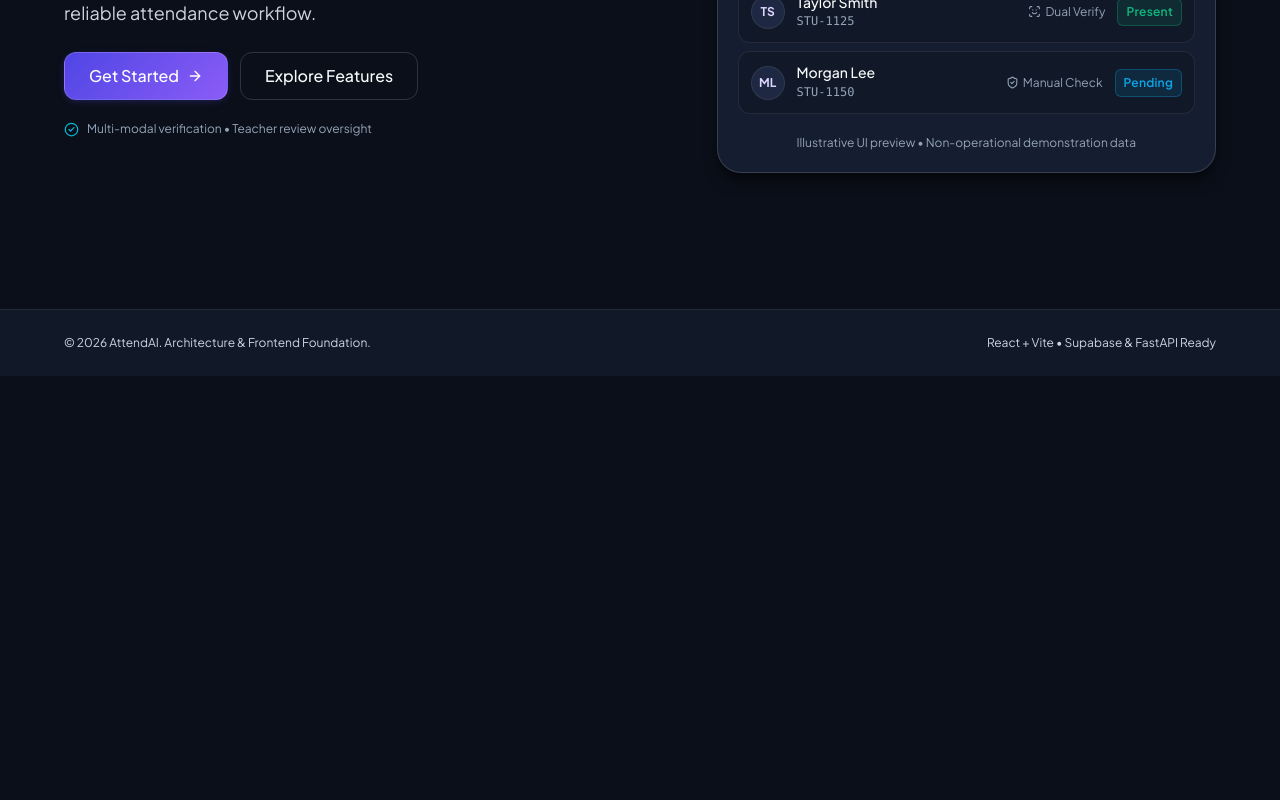
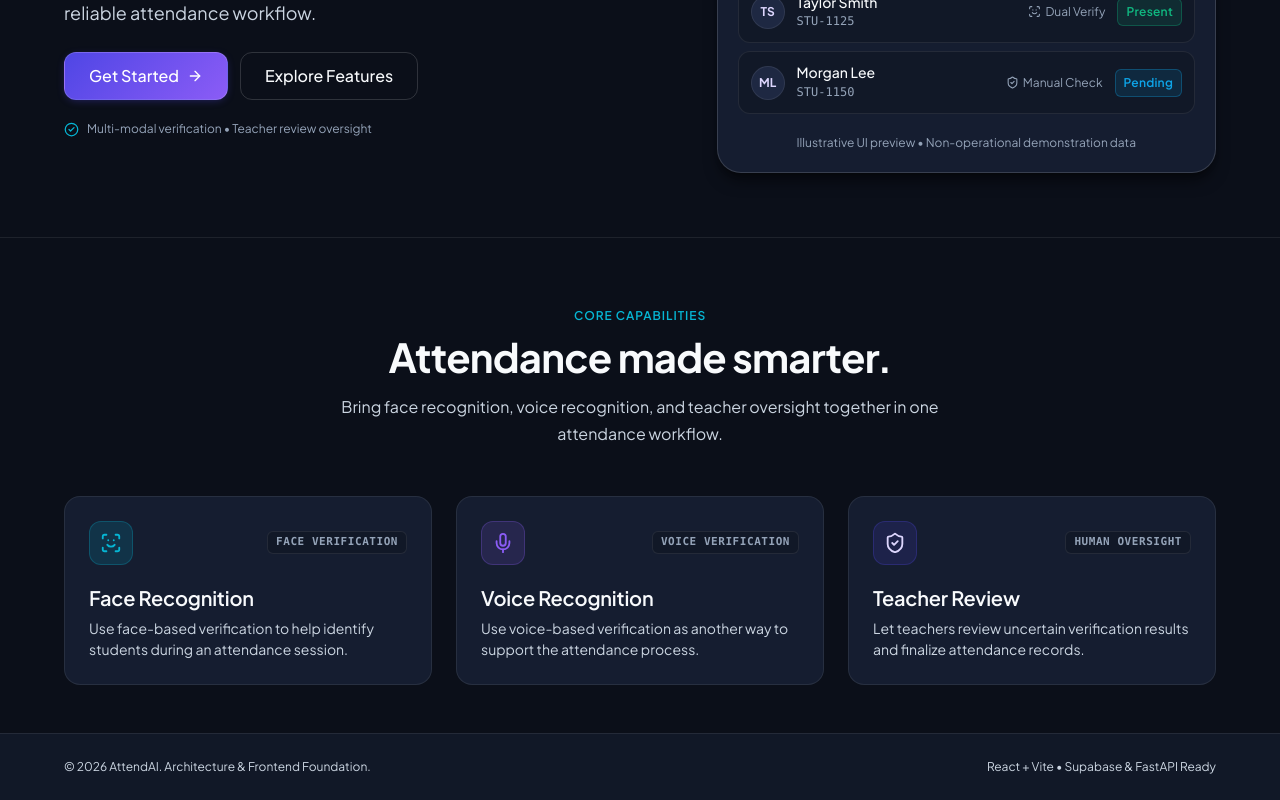
Before and after one commit to amol112225/AI-Attendance, a React (Vite) app in the folder frontend/: page / in a window 1280 px wide. Shown: the part 424-1224 px from the top of the page. Before the commit the page ends 800 px from the top, so only its background shows below. Built offline with nearby package versions, Linux system fonts and the light colour scheme.

Commit message:
add AttendAI homepage features section

```diff
--- /dev/null
+++ b/frontend/src/components/home/FeaturesSection.css
@@ -0,0 +1,160 @@
+/**
+ * AttendAI Features Section Styles
+ * Milestone 4: Homepage Features Section
+ */
+
+.features-section {
+  padding-top: var(--space-12);
+  padding-bottom: var(--space-16);
+  border-top: 1px solid var(--color-border-subtle);
+  position: relative;
+}
+
+@media (min-width: 768px) {
+  .features-section {
+    padding-top: var(--space-16);
+    padding-bottom: var(--space-20);
+  }
+}
+
+/* Section Header */
+.features-section__header {
+  text-align: center;
+  max-width: 680px;
+  margin: 0 auto var(--space-10);
+}
+
+@media (min-width: 768px) {
+  .features-section__header {
+    margin-bottom: var(--space-12);
+  }
+}
+
+.features-section__eyebrow {
+  display: inline-block;
+  font-size: var(--font-size-xs);
+  font-weight: var(--font-weight-semibold);
+  letter-spacing: 0.08em;
+  text-transform: uppercase;
+  color: var(--color-brand-cyan);
+  margin-bottom: var(--space-2);
+}
+
+.features-section__title {
+  font-size: clamp(1.875rem, 3.5vw, 2.5rem);
+  font-weight: var(--font-weight-bold);
+  line-height: 1.2;
+  letter-spacing: -0.02em;
+  color: var(--color-text-primary);
+  margin-bottom: var(--space-3);
+}
+
+.features-section__description {
+  font-size: var(--font-size-md);
+  line-height: var(--line-height-relaxed);
+  color: var(--color-text-secondary);
+  max-width: 600px;
+  margin: 0 auto;
+}
+
+/* Features Grid */
+.features-grid {
+  display: grid;
+  grid-template-columns: 1fr;
+  gap: var(--space-5);
+  max-width: 540px;
+  margin: 0 auto;
+}
+
+@media (min-width: 768px) {
+  .features-grid {
+    grid-template-columns: repeat(3, 1fr);
+    max-width: none;
+    gap: var(--space-6);
+  }
+}
+
+/* Feature Card */
+.feature-card {
+  background-color: var(--color-bg-surface);
+  border: 1px solid var(--color-border-subtle);
+  border-radius: var(--radius-xl);
+  padding: var(--space-6);
+  display: flex;
+  flex-direction: column;
+  transition: border-color var(--transition-fast), transform var(--transition-fast), box-shadow var(--transition-fast);
+}
+
+.feature-card:hover {
+  border-color: var(--color-border-default);
+  box-shadow: var(--shadow-md);
+  transform: translateY(-2px);
+}
+
+@media (prefers-reduced-motion: reduce) {
+  .feature-card:hover {
+    transform: none;
+  }
+}
+
+.feature-card__top {
+  display: flex;
+  align-items: center;
+  justify-content: space-between;
+  margin-bottom: var(--space-5);
+}
+
+.feature-card__icon-wrap {
+  display: flex;
+  align-items: center;
+  justify-content: center;
+  width: 44px;
+  height: 44px;
+  border-radius: var(--radius-lg);
+  border: 1px solid transparent;
+}
+
+.feature-card__icon-wrap--cyan {
+  background-color: var(--color-brand-cyan-subtle);
+  color: var(--color-brand-cyan);
+  border-color: rgba(6, 182, 212, 0.25);
+}
+
+.feature-card__icon-wrap--violet {
+  background-color: var(--color-brand-violet-subtle);
+  color: var(--color-brand-violet);
+  border-color: rgba(139, 92, 246, 0.25);
+}
+
+.feature-card__icon-wrap--indigo {
+  background-color: var(--color-brand-primary-subtle);
+  color: var(--color-text-lavender);
+  border-color: rgba(79, 70, 229, 0.25);
+}
+
+.feature-card__badge {
+  font-family: var(--font-family-mono);
+  font-size: 0.6875rem;
+  font-weight: var(--font-weight-semibold);
+  letter-spacing: 0.05em;
+  padding: 2px var(--space-2);
+  border-radius: var(--radius-sm);
+  background-color: var(--color-bg-elevated);
+  border: 1px solid var(--color-border-subtle);
+  color: var(--color-text-muted);
+}
+
+.feature-card__title {
+  font-size: var(--font-size-xl);
+  font-weight: var(--font-weight-semibold);
+  color: var(--color-text-primary);
+  margin-bottom: var(--space-2);
+  letter-spacing: -0.01em;
+}
+
+.feature-card__description {
+  font-size: var(--font-size-sm);
+  color: var(--color-text-secondary);
+  line-height: var(--line-height-normal);
+  flex-grow: 1;
+}
--- /dev/null
+++ b/frontend/src/components/home/FeaturesSection.jsx
@@ -0,0 +1,80 @@
+/**
+ * AttendAI Features Section Component
+ * Milestone 4: Homepage Features Section
+ *
+ * Highlights the three core capabilities: Face Recognition, Voice Recognition, and Teacher Review.
+ */
+
+import React from 'react';
+import { ScanFace, Mic, ShieldCheck } from 'lucide-react';
+import { Container } from '../common/Container';
+import './FeaturesSection.css';
+
+const FEATURES_DATA = [
+  {
+    id: 'face-recognition',
+    title: 'Face Recognition',
+    label: 'FACE VERIFICATION',
+    description: 'Use face-based verification to help identify students during an attendance session.',
+    icon: ScanFace,
+    themeClass: 'feature-card__icon-wrap--cyan',
+  },
+  {
+    id: 'voice-recognition',
+    title: 'Voice Recognition',
+    label: 'VOICE VERIFICATION',
+    description: 'Use voice-based verification as another way to support the attendance process.',
+    icon: Mic,
+    themeClass: 'feature-card__icon-wrap--violet',
+  },
+  {
+    id: 'teacher-review',
+    title: 'Teacher Review',
+    label: 'HUMAN OVERSIGHT',
+    description: 'Let teachers review uncertain verification results and finalize attendance records.',
+    icon: ShieldCheck,
+    themeClass: 'feature-card__icon-wrap--indigo',
+  },
+];
+
+export function FeaturesSection() {
+  return (
+    <section id="features" className="features-section" aria-labelledby="features-heading">
+      <Container size="xl">
+        <div className="features-section__header">
+          <span className="features-section__eyebrow">CORE CAPABILITIES</span>
+          <h2 id="features-heading" className="features-section__title">
+            Attendance made smarter.
+          </h2>
+          <p className="features-section__description">
+            Bring face recognition, voice recognition, and teacher oversight together in one attendance workflow.
+          </p>
+        </div>
+
+        <div className="features-grid" role="list">
+          {FEATURES_DATA.map((feature) => {
+            const IconComponent = feature.icon;
+            return (
+              <article key={feature.id} className="feature-card" role="listitem">
+                <div className="feature-card__top">
+                  <div
+                    className={`feature-card__icon-wrap ${feature.themeClass}`}
+                    aria-hidden="true"
+                  >
+                    <IconComponent size={22} />
+                  </div>
+                  <span className="feature-card__badge">{feature.label}</span>
+                </div>
+
+                <h3 className="feature-card__title">{feature.title}</h3>
+                <p className="feature-card__description">{feature.description}</p>
+              </article>
+            );
+          })}
+        </div>
+      </Container>
+    </section>
+  );
+}
+
+export default FeaturesSection;
--- a/frontend/src/pages/HomePage.jsx
+++ b/frontend/src/pages/HomePage.jsx
@@ -1,9 +1,9 @@
 /**
  * AttendAI Home Page
- * Milestone 3: Home Page Hero Section
+ * Milestone 3 & 4: Hero Section & Features Section
  *
  * Implements the hero section with a two-column responsive layout,
- * accessible action triggers, and a lightweight CSS-based attendance interface preview.
+ * accessible action triggers, and the core capabilities FeaturesSection.
  */
 
 import React from 'react';
@@ -18,6 +18,7 @@ import {
 
 import { Container } from '../components/common/Container';
 import { Button } from '../components/common/Button';
+import { FeaturesSection } from '../components/home/FeaturesSection';
 import './HomePage.css';
 
 // Sample fictional rows demonstrating the multi-modal attendance verification interface
@@ -63,7 +64,7 @@ const DEMO_ATTENDANCE_ROWS = [
 export function HomePage() {
   const handleGetStarted = (e) => {
     e.preventDefault();
-    // Milestone 3/4 integration point: Authentication & Onboarding
+    // Milestone integration point: Authentication & Onboarding
     // Kept safe and inert while authentication is under construction.
   };
 
@@ -73,8 +74,6 @@ export function HomePage() {
     if (featuresElement) {
       featuresElement.scrollIntoView({ behavior: 'smooth' });
     }
-    // Safe fallback: when features section is built in later milestones,
-    // this will smoothly navigate without broken anchor jumps.
   };
 
   return (
@@ -198,6 +197,9 @@ export function HomePage() {
           </div>
         </Container>
       </section>
+
+      {/* Milestone 4: Features Section */}
+      <FeaturesSection />
     </div>
   );
 }
```
Also changed, not shown: 2 other files (tests, documents, lock files or other folders).
